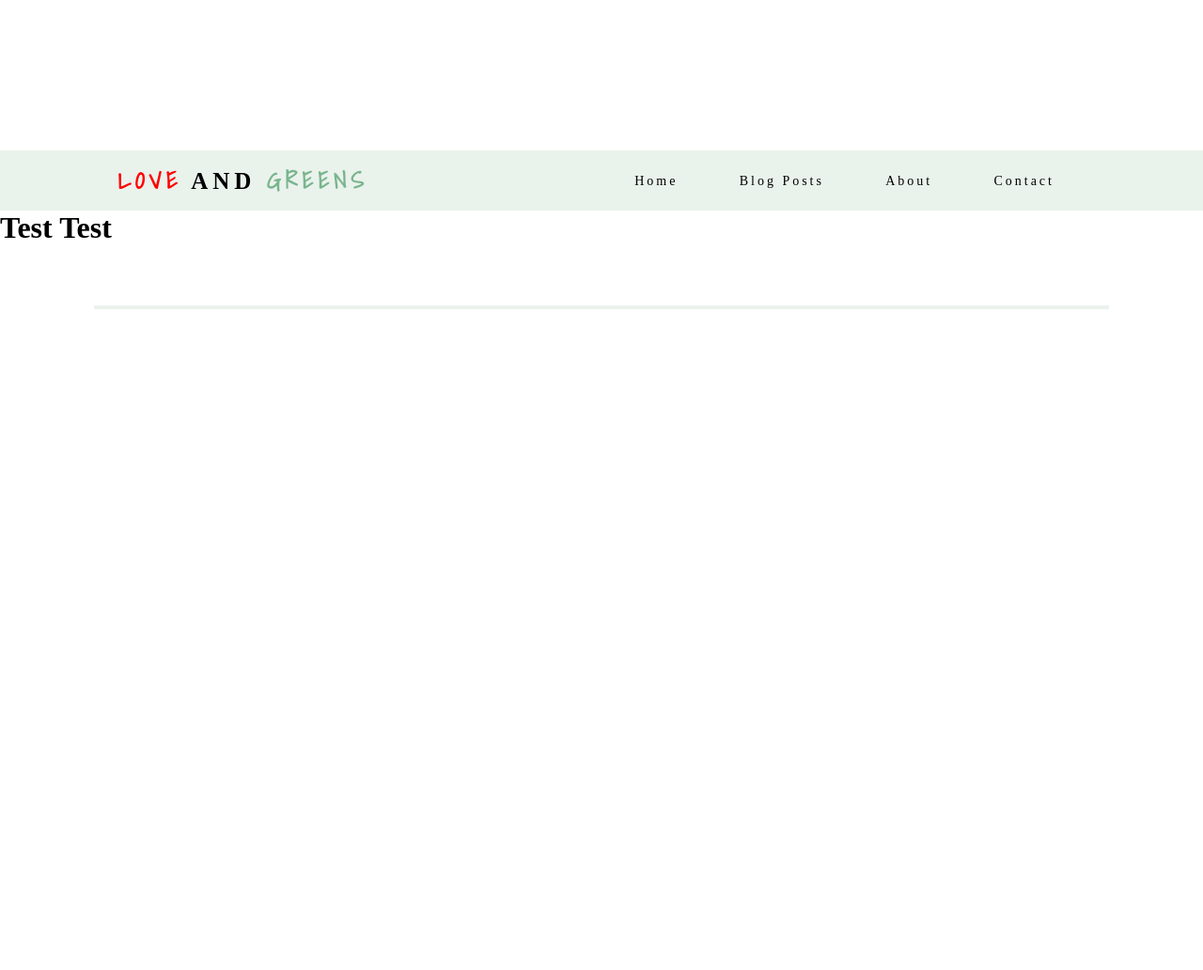
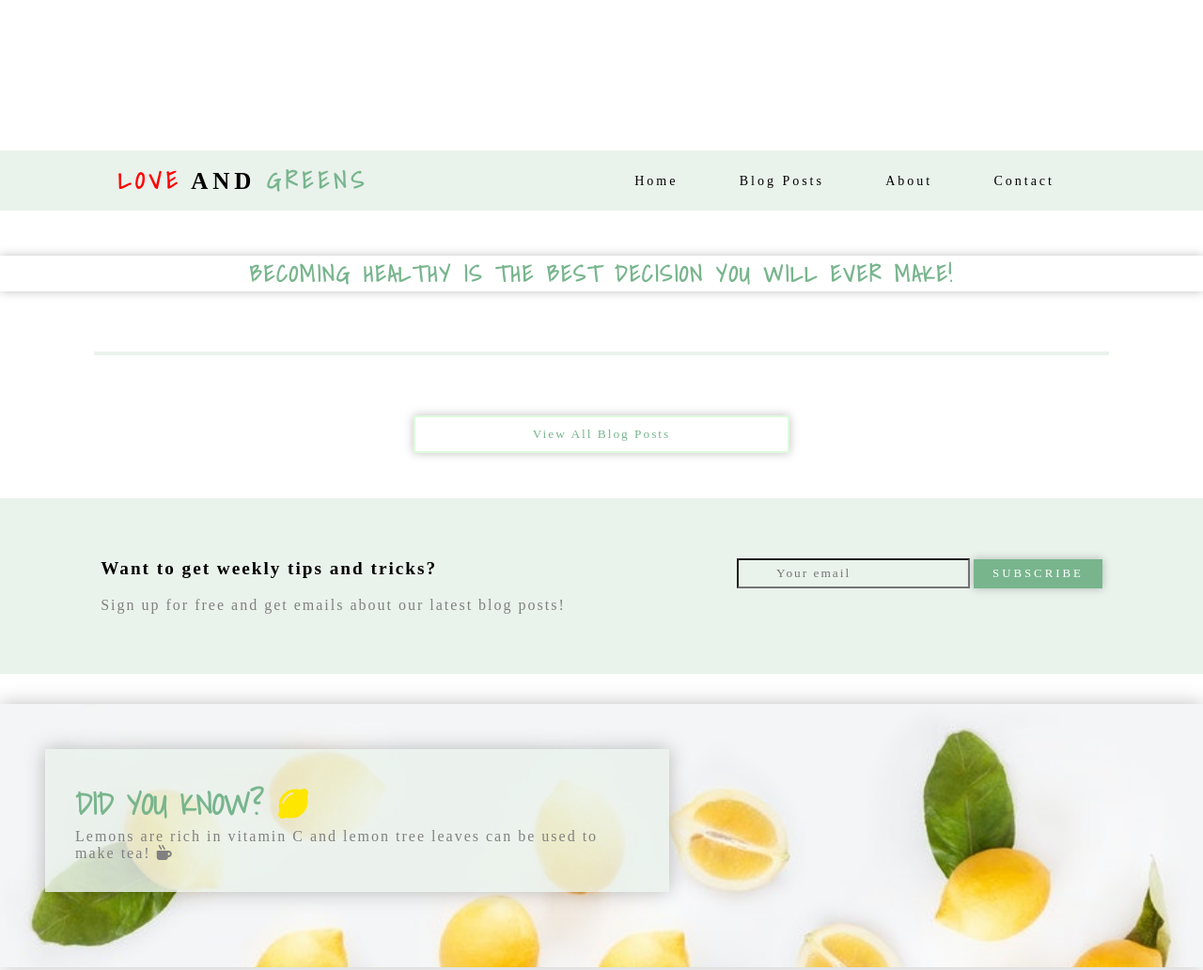
Before and after one commit to Noroff-FEU-Assignments/project-exam-1-Shumailakayani06, a plain HTML site: page index.html in a window 1280 px wide. Shown: the top 1032 px of the page at 94% size. Before the commit the page ends 800 px from the top, so only its background shows below. Drawn offline with Linux system fonts and the light colour scheme; no server answers.

Commit message:
home page design

```diff
--- a/Js/blogpost.js
+++ b/Js/blogpost.js
@@ -26,7 +26,7 @@ function specificPost(data){
 
     postContent += `
     <div>
-    <h1 specificPostHeading>${data.title.rendered}</h1>
+    <h1 class="specificPostHeading">${data.title.rendered}</h1>
     </div>
     <div class="imageDiv">
     <a class ="clickImg"><img src="${data._embedded["wp:featuredmedia"][0].source_url}"></a></div>
--- a/index.html
+++ b/index.html
@@ -49,7 +49,7 @@
 
     <!--Heading-->
 
-    <h1> Test Test</h1>
+    <h1 class="homePageHeading"> Becoming healthy is the best decision you will ever make!</h1>
 
 
   <!-- Carousel slider -->
@@ -60,6 +60,28 @@
          <button class="carousel__button next" id="next" aria-label="next">></button>
    </div>
 
+   <div class="viewAllPosts"><a href="/posts.html" ><button type="button" class="AllButton" >View All Blog Posts</button></a></div>
+
+   <div class="subscribeDiv">
+          <div class="sBText">
+                  <h4 class="subHeading">Want to get weekly tips and tricks?</h4>
+                       <p>Sign up for free and get emails about our latest blog posts!</p>
+          </div>
+
+         <div class="subscribeEmail">
+               <label for="email"></label>
+               <input class="sEmail" type="text" id="email" placeholder="Your email">
+               <button type="submit" class="submitButton">Subscribe</button>
+
+           </div>
+    </div>
+
+   <div class="LemonPicDiv">
+       <div class="dYKF"><h4 class="lemonHeading">Did you know?<span class="lemoni"><i class="fas fa-lemon"></i></span></h4>
+        <p class="lemonP">Lemons are rich in vitamin C and lemon tree leaves can be used to make tea! <i class="fas fa-mug-hot"></i></p>
+    </div>
+   </div>
+
 
 
 
@@ -68,7 +90,9 @@
 
    <!--Footer-->
 
-
+<div class="footerDiv">
+    <p>Footer content goes here</p>
+</div>
 
 
 
--- a/style.css
+++ b/style.css
@@ -11,6 +11,17 @@ header {
   display: flex;
   justify-content: center;
   box-shadow: 0px 0px 20px rgba(0, 0, 0, 0.25);
+}
+
+.homePageHeading {
+  font-family: "Shadows Into Light", cursive;
+  color: #78b58d;
+  text-transform: uppercase;
+  letter-spacing: 2px;
+  font-size: 1.5em;
+  text-align: center;
+  margin: 2em auto;
+  box-shadow: 0 0 10px rgba(0, 0, 0, 0.25);
 }
 img {
   height: 180px;
@@ -27,6 +38,11 @@ img {
   object-fit: cover;
 }
 
+.imgdiv img {
+  height: 250px;
+  width: 350px;
+}
+
 .imgdiv:hover {
   /* border: 3px solid pink; */
   transform: scale(1.1);
@@ -37,6 +53,110 @@ img {
   height: 20vh;
   background-size: cover;
   width: 100%;
+}
+
+.LemonPicDiv {
+  background-image: url(/images/pexels-dominika-roseclay-2208836.jpg);
+  height: 35vh;
+  background-size: cover;
+  box-shadow: 0px 0px 20px rgba(0, 0, 0, 0.25);
+  align-items: center;
+}
+
+.dYKF {
+  margin: 3em;
+  padding: 2em;
+  border: 3px black;
+  display: inline-block;
+  z-index: 1;
+  background-color: #eaf2ecd2;
+  box-shadow: 0px 0px 20px rgba(0, 0, 0, 0.25);
+}
+.fas.fa-lemon {
+  font-size: 1em;
+  color: rgb(255, 230, 0);
+  margin-left: 0.5em;
+}
+
+.lemonHeading {
+  font-family: "Shadows Into Light", cursive;
+  font-size: 2em;
+  text-transform: uppercase;
+  color: #78b58d;
+}
+
+.lemonP {
+  letter-spacing: 2px;
+  color: grey;
+}
+
+.subscribeDiv {
+  display: flex;
+  margin: 2em auto;
+  background: #eaf2ec;
+  width: 100%;
+  padding: 1em;
+  justify-content: space-around;
+}
+
+.subHeading {
+  font-size: 1.2em;
+  letter-spacing: 2px;
+  margin-bottom: 1em;
+}
+
+.sBText p {
+  letter-spacing: 2px;
+  color: grey;
+}
+
+.subscribeEmail,
+.sBText {
+  margin: 3em;
+}
+
+.subscribeEmail {
+  align-items: center;
+}
+
+#email {
+  padding: 6px 40px;
+  background: #eaf2ec;
+  box-sizing: border-box;
+  letter-spacing: 2px;
+}
+
+.submitButton {
+  font-size: 0.8rem;
+  padding: 8px 20px;
+  background: #78b58d;
+  border: none;
+  color: white;
+  box-shadow: 0 0 10px rgba(0, 0, 0, 0.25);
+  letter-spacing: 3px;
+  text-transform: uppercase;
+  cursor: pointer;
+}
+
+.viewAllPosts {
+  text-align: center;
+  margin-bottom: 3em;
+}
+.AllButton {
+  height: 3em;
+  width: 400px;
+  background-color: white;
+  color: #78b58d;
+  border: 2px solid rgb(221, 251, 221);
+  box-shadow: 0 0 10px rgba(0, 0, 0, 0.25);
+  letter-spacing: 2px;
+}
+
+.AllButton:hover {
+  cursor: pointer;
+  background-color: #78b58d;
+  color: white;
+  border: 2px solid #78b58d;
 }
 
 .headerpic img {
@@ -211,6 +331,11 @@ p {
 
 /* specific blog post site */
 
+.sPostDiv {
+  display: flex;
+  margin: 4em;
+}
+
 .specificPostHeading {
   color: #78b58d;
   margin-top: 1em;
@@ -220,10 +345,7 @@ p {
 
 .blogPost {
   display: grid;
-  text-align: center;
-  align-items: center;
   margin: 10px;
-  justify-content: center;
 }
 
 .imageDiv img {
@@ -245,9 +367,10 @@ p {
 .imageDiv {
   overflow: hidden;
   margin: 30px;
-  text-align: center;
-  justify-content: center;
-  align-items: center;
+}
+
+.recepieDiv {
+  border: 2px solid #78b58d;
 }
 /* buttons style*/
 
@@ -315,6 +438,12 @@ p {
 .postsFooter {
   background-color: #eaf2ec;
   height: 40vh;
+}
+
+.footerDiv {
+  background-color: #eaf2ec;
+  height: 40vh;
+  margin: 3em auto;
 }
 
 /* carousel*/
```
Also changed, not shown: blogpost.html (+6 -1 lines), images/pexels-dominika-roseclay-2208836.jpg (added).
